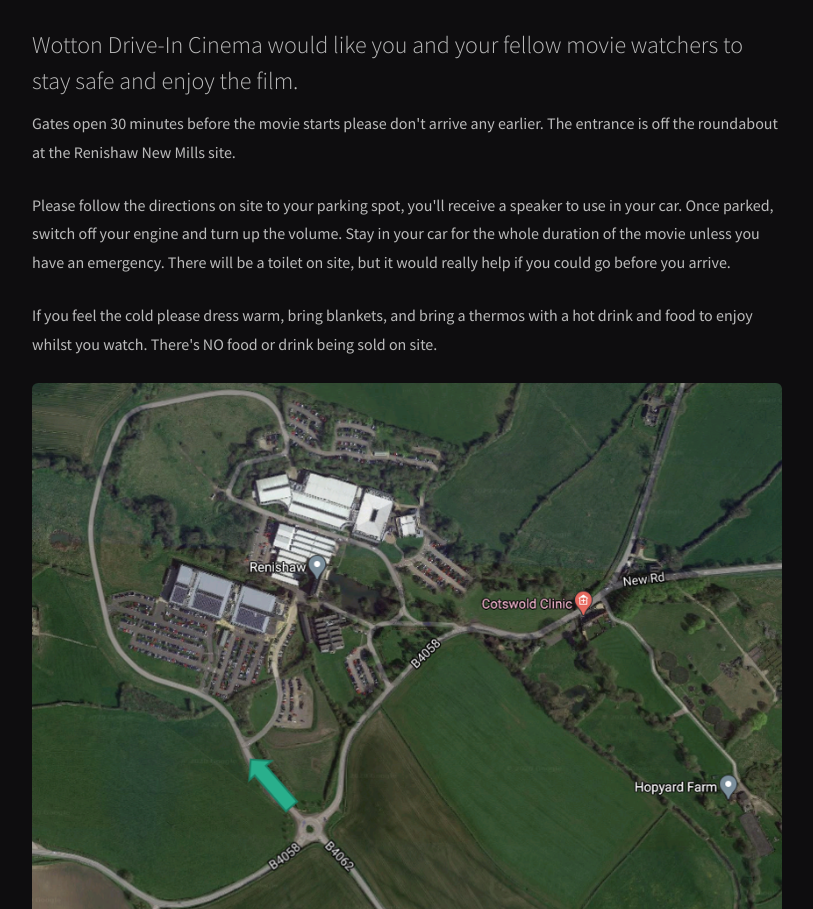
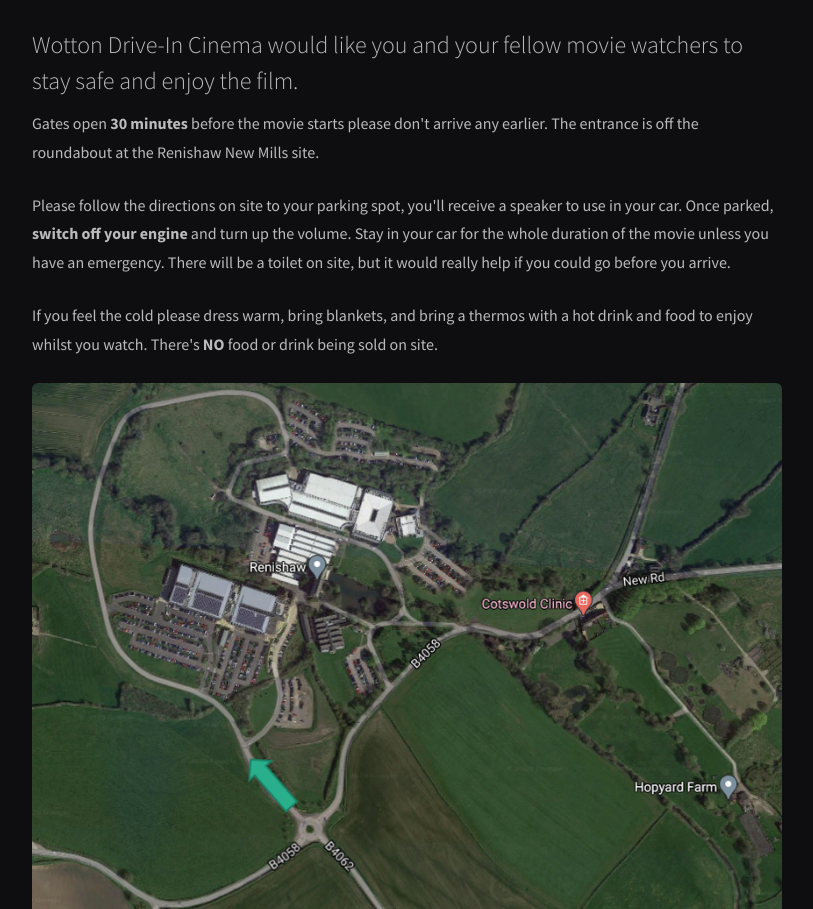
Before and after one commit to PhilStollery/974.life, a plain HTML site: page index.html in a window 1280 px wide. Shown: the part 1243-2152 px from the top of the page, without its empty margins (233-1046 px from the left). Drawn offline with Linux system fonts and the light colour scheme; files whose address does not match are found by name; a web font is replaced by a local one.

Commit message:
Added style.

```diff
--- a/index.html
+++ b/index.html
@@ -150,11 +150,11 @@
             <div class="col-md-8 col-md-offset-2 single-animate animate-features-2 text-left">
               <h3>Wotton Drive-In Cinema would like you and your fellow movie watchers to stay safe and enjoy the film.</h3>
 
-              <p>Gates open 30 minutes before the movie starts please don't arrive any earlier. The entrance is off the roundabout at the Renishaw New Mills site.</p>
+              <p>Gates open <strong>30 minutes</strong> before the movie starts please don't arrive any earlier. The entrance is off the roundabout at the Renishaw New Mills site.</p>
 
-              <p>Please follow the directions on site to your parking spot, you'll receive a speaker to use in your car. Once parked, switch off your engine and turn up the volume. Stay in your car for the whole duration of the movie unless you have an emergency. There will be a toilet on site, but it would really help if you could go before you arrive.</p>
+              <p>Please follow the directions on site to your parking spot, you'll receive a speaker to use in your car. Once parked, <strong>switch off your engine</strong> and turn up the volume. Stay in your car for the whole duration of the movie unless you have an emergency. There will be a toilet on site, but it would really help if you could go before you arrive.</p>
 
-              <p>If you feel the cold please dress warm, bring blankets, and bring a thermos with a hot drink and food to enjoy whilst you watch. There's NO food or drink being sold on site.</p>
+              <p>If you feel the cold please dress warm, bring blankets, and bring a thermos with a hot drink and food to enjoy whilst you watch. There's <strong>NO</strong> food or drink being sold on site.</p>
 
               <img src="images/site-map.png" class="img-responsive img-rounded" alt="Entrance is from the round about to the New Mills site." /></a>
             </div>
```
